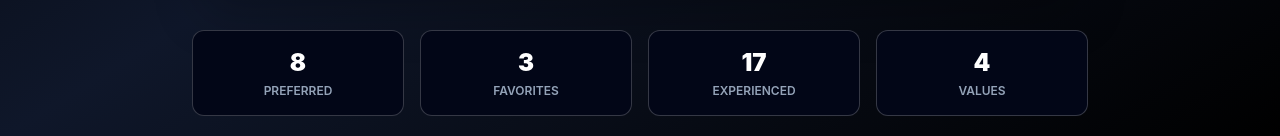
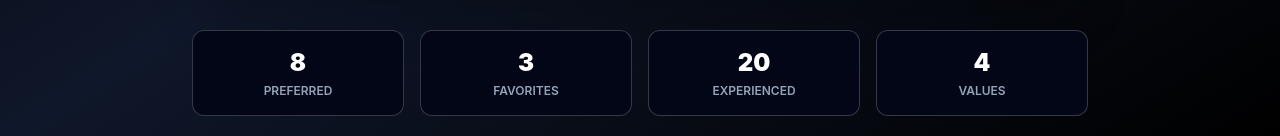
Before and after one commit to VBKOROA/vbkoroa-card, a Vue app: page / in a window 1280 px wide. Shown: the part 661-797 px from the top of the page. Built offline with nearby package versions, Linux system fonts and the light colour scheme.

Commit message:
feat: add Go, MyBatis, and RabbitMQ to experienced technologies list

```diff
--- a/src/App.vue
+++ b/src/App.vue
@@ -32,11 +32,14 @@ const experienced: Tech[] = [
   { name: 'NestJS', icon: 'devicon:nestjs' },
   { name: 'Python', icon: 'material-icon-theme:python' },
   { name: 'FastAPI', icon: 'devicon:fastapi' },
+  { name: 'Go', icon: 'devicon:go' },
   { name: 'Vue.js', icon: 'devicon:vuejs' },
   { name: 'React', icon: 'material-icon-theme:react' },
+  { name: 'MyBatis', icon: 'mdi:sql-query' },
   { name: 'MariaDB', icon: 'devicon:mariadb' },
   { name: 'PostgreSQL', icon: 'devicon:postgresql' },
   { name: 'Redis', icon: 'devicon:redis' },
+  { name: 'RabbitMQ', icon: 'devicon:rabbitmq' },
   { name: 'Elasticsearch', icon: 'devicon:elasticsearch' },
   { name: 'AWS', icon: 'skill-icons:aws-light' },
   { name: 'OpenFeign', icon: 'clarity:thin-client-line' },
```
